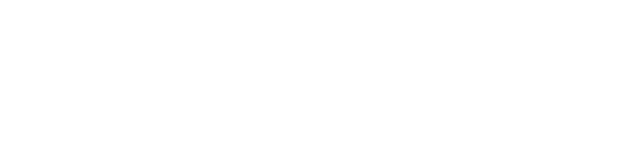
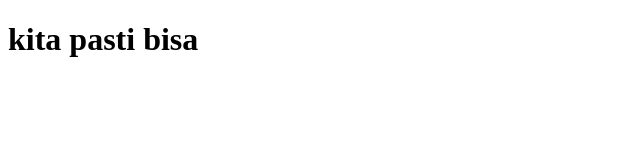
Before and after one commit to YumeidaSiagian/mei, a plain HTML site: page index.html in a window 1280 px wide. Shown: the whole page, without its empty margins (0-640 px from the left). Drawn offline with Linux system fonts and the light colour scheme.

Commit message:
penambahan h1

```diff
--- a/index.html
+++ b/index.html
@@ -5,6 +5,6 @@
     <title>mei</title>
   </head>
   <body>
-
+<h1>kita pasti bisa</h1>
   </body>
 </html>
```
